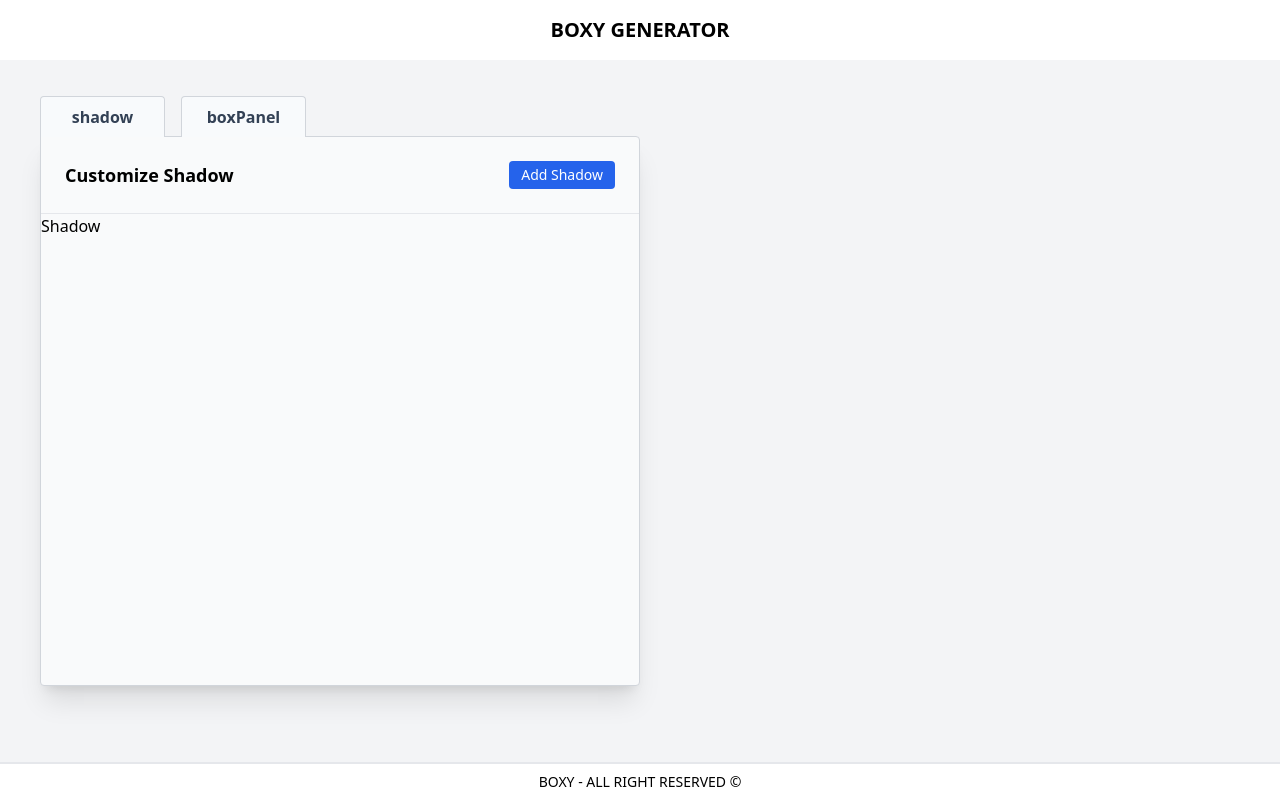
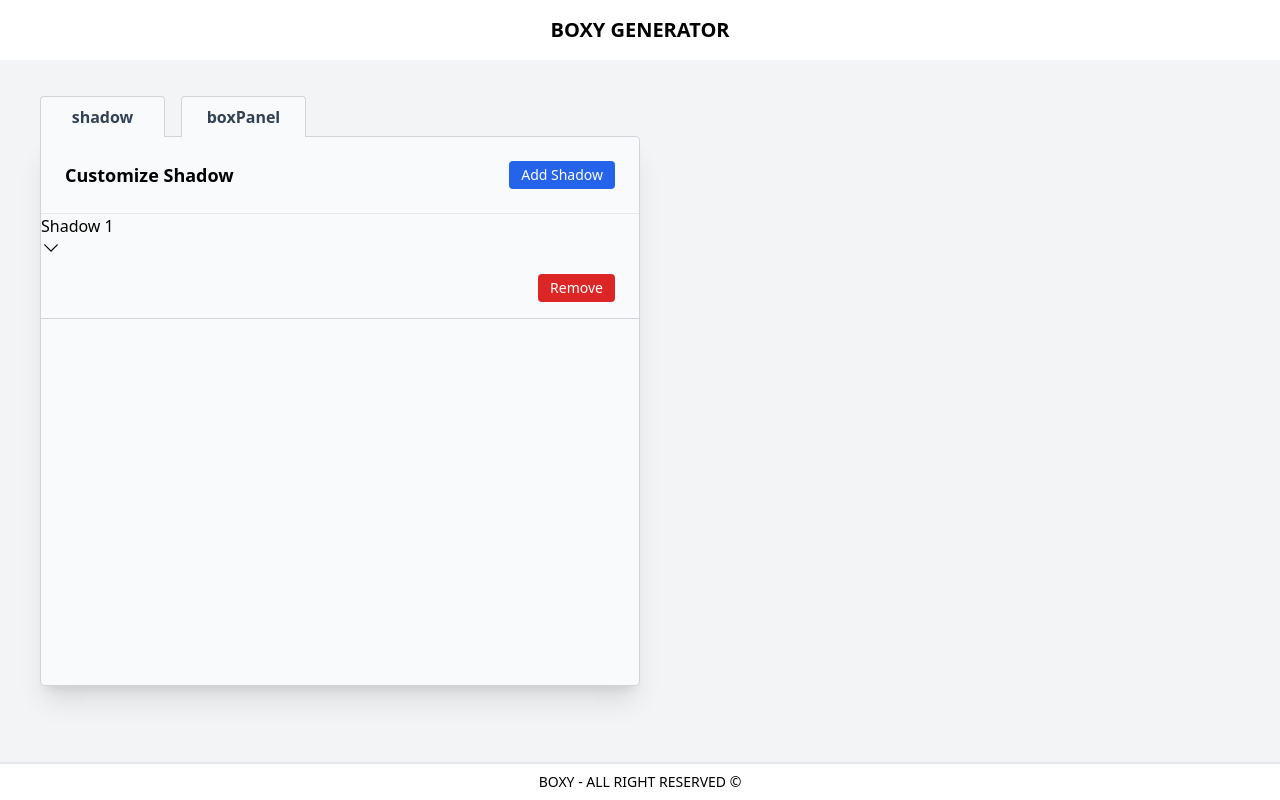
Before and after one commit to MaxMasse31/boxyProject, a React (Vite) app: page / in a window 1280 px wide. Built offline with nearby package versions, Linux system fonts and the light colour scheme.

Commit message:
rajout du bouton +chevron

```diff
--- a/src/Layouts/ShadowList/ShadowPanel.jsx
+++ b/src/Layouts/ShadowList/ShadowPanel.jsx
@@ -1,9 +1,36 @@
 import React from "react";
+import { useState, useEffect } from "react";
+import Chevron from "../../assets/chevron.svg";
 
-export default function ShadowPanel() {
+export default function ShadowPanel({ panelNumber, shadow }) {
+  const [toggleShadow, setToggleShadow] = useState(true);
+
   return (
     <>
-      <li>Shadow</li>
+      <li className="bg-gray-50 border-b border-gray-300">
+        <button onClick={() => setToggleShadow(!toggleShadow)}>
+          <span>Shadow {panelNumber} </span>
+          <img
+            style={{
+              transform: `${toggleShadow ? "rotate(90deg)" : "rotate(0deg)"}`,
+            }}
+            className="font-bold w-5"
+            src={Chevron}
+            alt="Chevron"
+          />
+        </button>
+        {toggleShadow && (
+          <>
+            <div className="flex item-end px-6 py-4">
+              {/* Checkbox */}
+
+              <button className=" ml-auto text-sm bg-red-600 text-white hover:bg-red-700 py-1 px-3 rounded">
+                Remove
+              </button>
+            </div>
+          </>
+        )}
+      </li>
     </>
   );
 }
```
